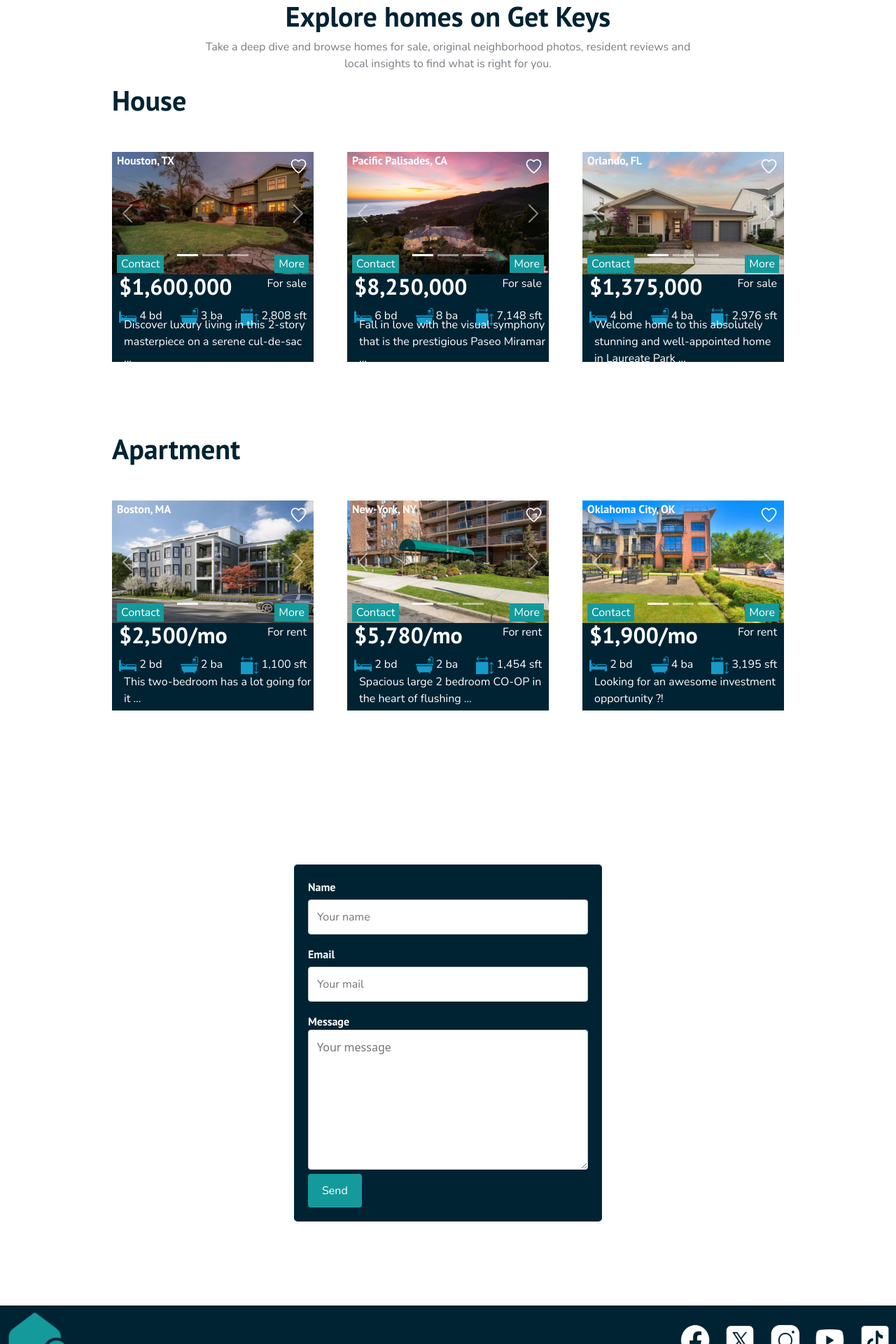
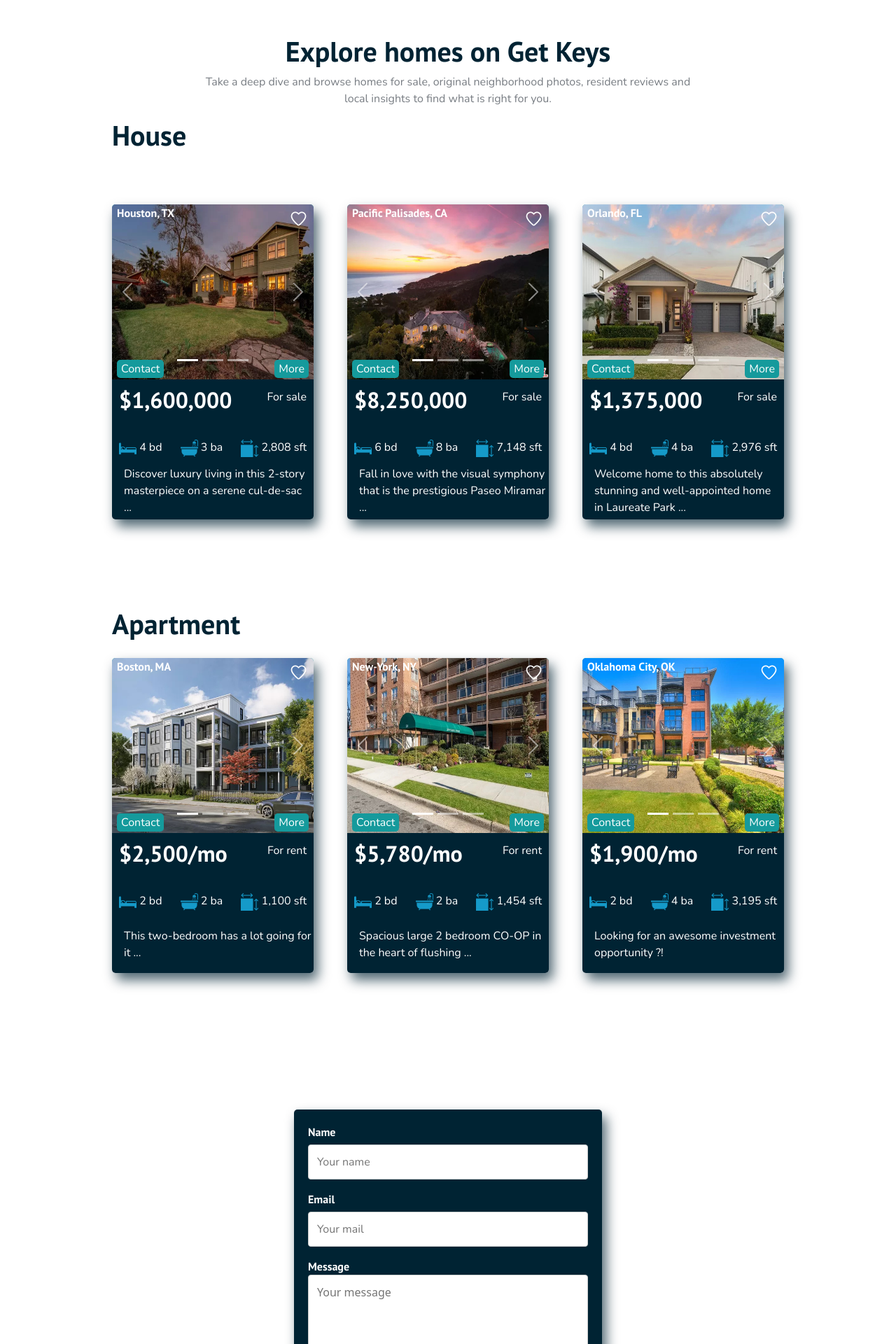
Before and after one commit to mohaoran69200/Projet-Get-Keys, a PHP site: page / in a window 1280 px wide. Shown: the part 792-2712 px from the top of the page at 70% size. Run offline with PHP 8.4, Linux system fonts and the light colour scheme.

Commit message:
desktop done 1.1

```diff
--- a/index.html
+++ b/index.html
@@ -46,8 +46,8 @@
     <!-- End navbar -->
     <div class="search-container">
       <div class="title-discover">
-      <h1>Discover a place
-        you'll love to live</h1>
+        <h1>Discover a place
+          you'll love to live</h1>
       </div>
       <div id="search">
         <input type="search" placeholder="Search" />
--- a/style.css
+++ b/style.css
@@ -87,6 +87,7 @@
     text-decoration: none;
     font-size: 16px;
     transition: background-color 0.3s, color 0.3s;
+    border-radius: 5px;
   }
 
   .disconnect-button:hover {
@@ -196,6 +197,7 @@
     align-items: center;
     flex-direction: column;
     text-align: center;
+    margin-top: 50px;
   }
 
   .description h1 {
@@ -218,7 +220,7 @@
     justify-content: space-between;
     align-items: center;
     width: 100%;
-    height: 300px;
+    height: 500px;
     margin-top: 50px;
     margin-bottom: 100px;
   }
@@ -227,7 +229,11 @@
     display: flex;
     flex-direction: column;
     width: 30%;
-    height: 300px;
+    height: 450px;
+    border-radius: 5px;
+    box-shadow: 6px 10px 17px 0px rgba(0, 35, 51, 0.69);
+    -webkit-box-shadow: 6px 10px 17px 0px rgba(0, 35, 51, 0.69);
+    -moz-box-shadow: 6px 10px 17px 0px rgba(0, 35, 51, 0.69);
   }
 
   .house-img {
@@ -236,8 +242,10 @@
     justify-content: space-between;
     position: relative;
     width: 100%;
-    height: 175px;
+    height: 250px;
     background-color: #159a9c;
+    border-radius: 5px;
+
   }
 
   .house-img img {
@@ -245,8 +253,9 @@
     flex-direction: column;
     justify-content: space-between;
     width: 100%;
-    height: 175px;
+    height: 250px;
     max-width: 100%;
+    border-radius: 5px 5px 0px 0px;
   }
 
   .img-favorite {
@@ -331,6 +340,7 @@
     color: white;
     border: none;
     margin-left: 7px;
+    border-radius: 5px;
   }
 
   button.contact-button {
@@ -349,15 +359,17 @@
     color: white;
     border: none;
     margin-right: 7px;
+    border-radius: 5px;
   }
 
   .house-text {
     display: flex;
     background-color: #002333;
     width: 100%;
-    height: 125px;
+    height: 200px;
     flex-direction: column;
     justify-content: space-around;
+    border-radius: 0px 0px 5px 5px;
   }
 
   .price {
@@ -445,7 +457,7 @@
     justify-content: space-between;
     align-items: center;
     width: 100%;
-    height: 300px;
+    height: 400px;
     margin-top: 50px;
     margin-bottom: 100px;
   }
@@ -506,6 +518,9 @@
     max-width: 440px;
     margin: 20px;
     align-items: center;
+    box-shadow: 6px 10px 17px 0px rgba(0, 35, 51, 0.69);
+    -webkit-box-shadow: 6px 10px 17px 0px rgba(0, 35, 51, 0.69);
+    -moz-box-shadow: 6px 10px 17px 0px rgba(0, 35, 51, 0.69);
   }
 
   .contact-container label {
```
Lines whose indentation alone changed are shown as unchanged.
